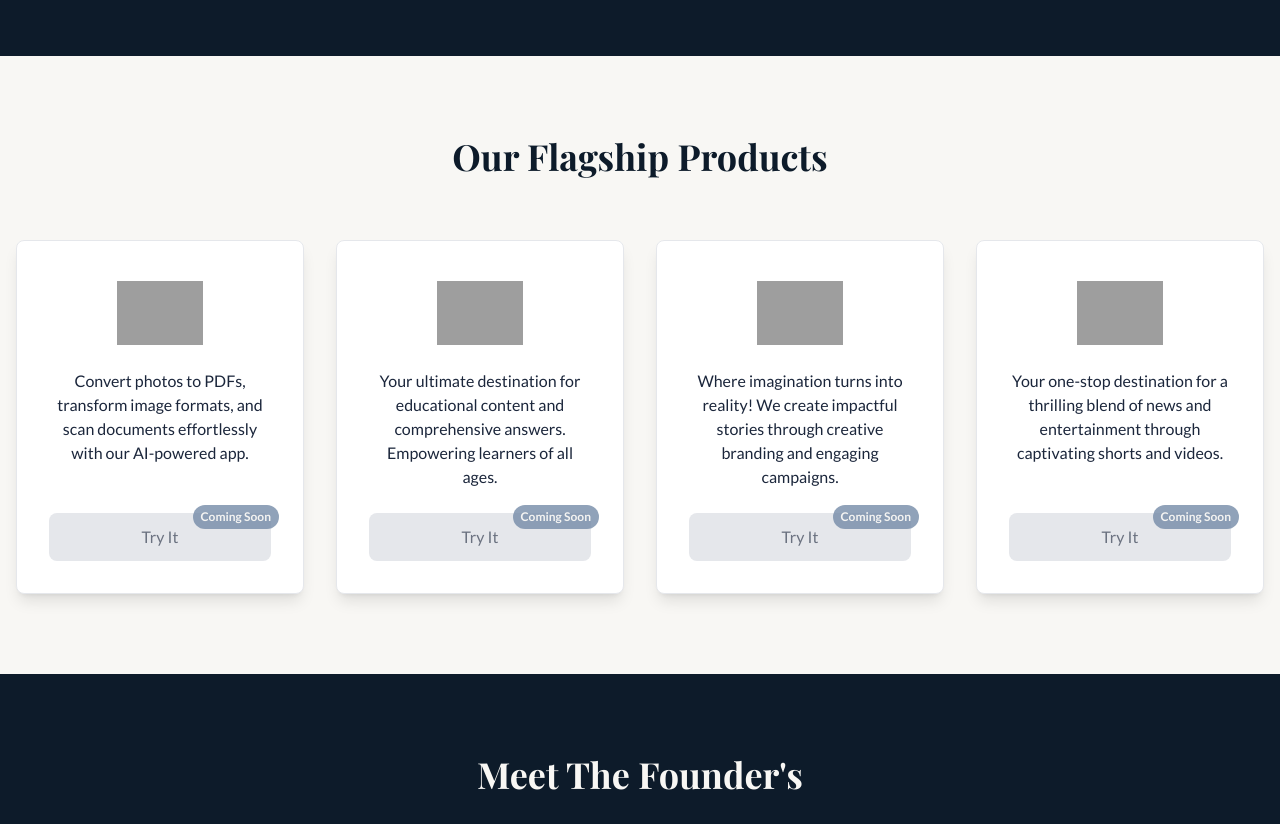
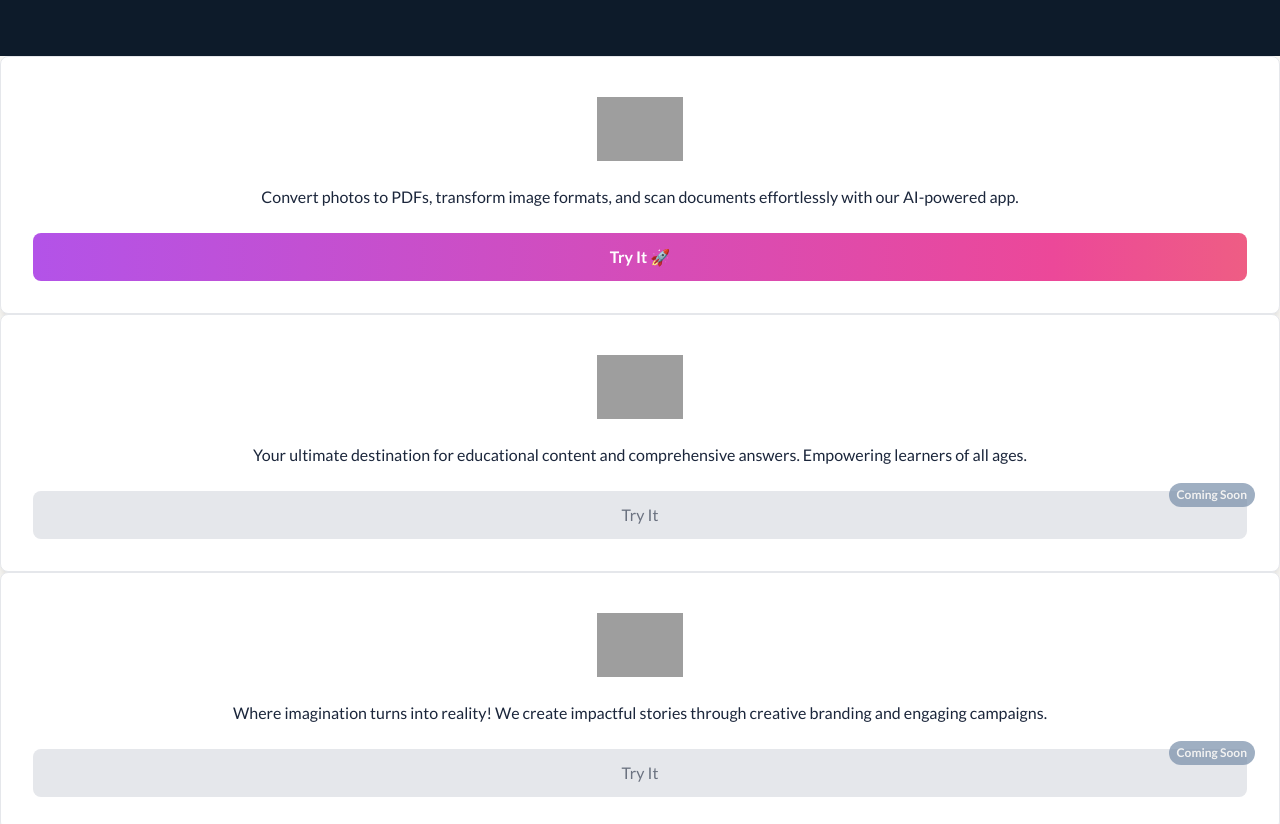
Before and after one commit to Azad-Bhasme/mvrandom, a plain HTML site: page index.html in a window 1280 px wide. Shown: the part 1580-2404 px from the top of the page. Drawn offline with nearby package versions, Linux system fonts and the light colour scheme; grey boxes are pictures that could not be loaded.

Commit message:
Update index.html

```diff
--- a/index.html
+++ b/index.html
@@ -176,24 +176,34 @@
         </div>
     </section>
 
-    <!-- Our Products Section -->
-    <section id="products" class="py-20 px-4">
-        <div class="container mx-auto">
-            <h2 class="text-3xl md:text-4xl font-bold mb-16 text-center text-dark font-serif" data-aos="fade-up">Our Flagship Products</h2>
-            <div class="grid grid-cols-1 md:grid-cols-2 lg:grid-cols-4 gap-8">
     <!-- Product 1: SnapDocs AI -->
 <div class="bg-white p-8 rounded-lg shadow-lg flex flex-col border border-gray-200" data-aos="fade-up" data-aos-delay="100">
     <div class="h-20 mb-4 flex items-center justify-center">
         <img src="https://i.postimg.cc/mZMfX7tV/Screenshot-2025-09-22-205658.png" alt="SnapDocs AI Logo" class="max-h-16 object-contain">
     </div>
-                    <p class="text-surface flex-grow mb-6 text-center">Convert photos to PDFs, transform image formats, and scan documents effortlessly with our AI-powered app.</p>
+    <p class="text-surface flex-grow mb-6 text-center">
+        Convert photos to PDFs, transform image formats, and scan documents effortlessly with our AI-powered app.
+    </p>
     <div class="relative mt-auto">
-                        <button class="bg-gray-200 text-gray-500 font-medium py-3 px-8 rounded-lg w-full cursor-not-allowed">
-                            Try It
-                        </button>
-                        <span class="absolute top-0 right-0 -mt-2 -mr-2 bg-secondary text-light text-xs font-bold px-2 py-1 rounded-full animate-blink">Coming Soon</span>
+        <a href="https://snapdocsaio.onrender.com" target="_blank" rel="noopener noreferrer"
+           class="bg-gradient-to-r from-purple-500 via-pink-500 to-yellow-400 text-white font-semibold py-3 px-8 rounded-lg w-full text-center block transition-all duration-300 hover:scale-105 hover:shadow-lg animate-shine">
+            Try It 🚀
+        </a>
     </div>
 </div>
+
+<!-- Add this CSS in your <style> block or global stylesheet -->
+<style>
+@keyframes shine {
+  0% { background-position: 0% 50%; }
+  100% { background-position: 100% 50%; }
+}
+.animate-shine {
+  background-size: 200% auto;
+  animation: shine 2s linear infinite;
+}
+</style>
+
 
                 <!-- Product 2: Solveitly.com -->
                 <div class="bg-white p-8 rounded-lg shadow-lg flex flex-col border border-gray-200" data-aos="fade-up" data-aos-delay="200">
@@ -243,7 +253,7 @@
     <!-- Team Section -->
     <section id="team" class="py-20 px-4 bg-dark">
         <div class="container mx-auto">
-            <h2 class="text-3xl md:text-4xl font-bold mb-16 text-center text-light font-serif" data-aos="fade-up">Meet The Founder's</h2>
+            <h2 class="text-3xl md:text-4xl font-bold mb-16 text-center text-light font-serif" data-aos="fade-up">Meet Our Founder's</h2>
             <div class="grid grid-cols-1 md:grid-cols-3 gap-8">
 
                 <!-- Team Member 1: Azad Bhasme -->
```
Lines whose indentation alone changed are shown as unchanged.
